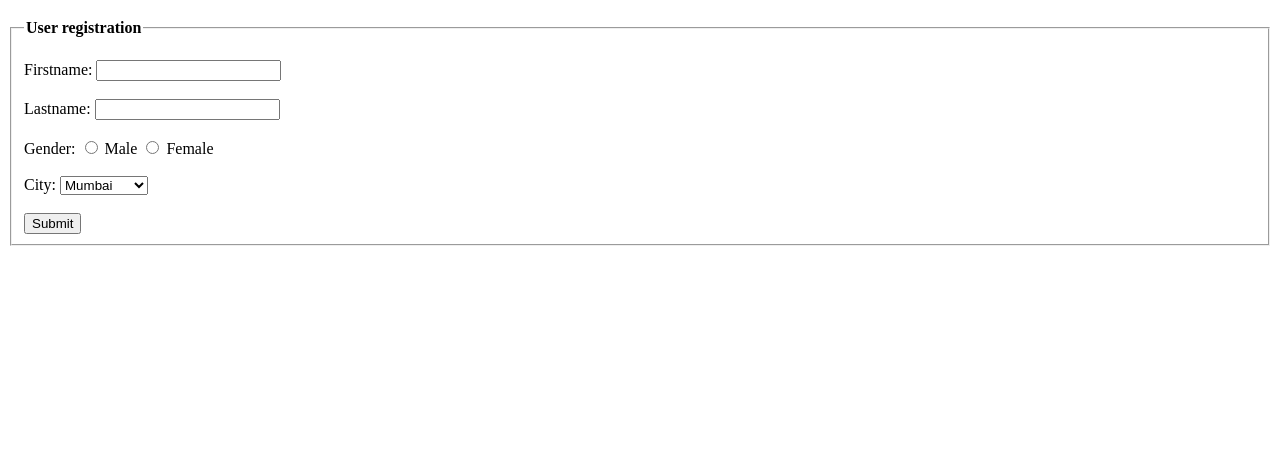
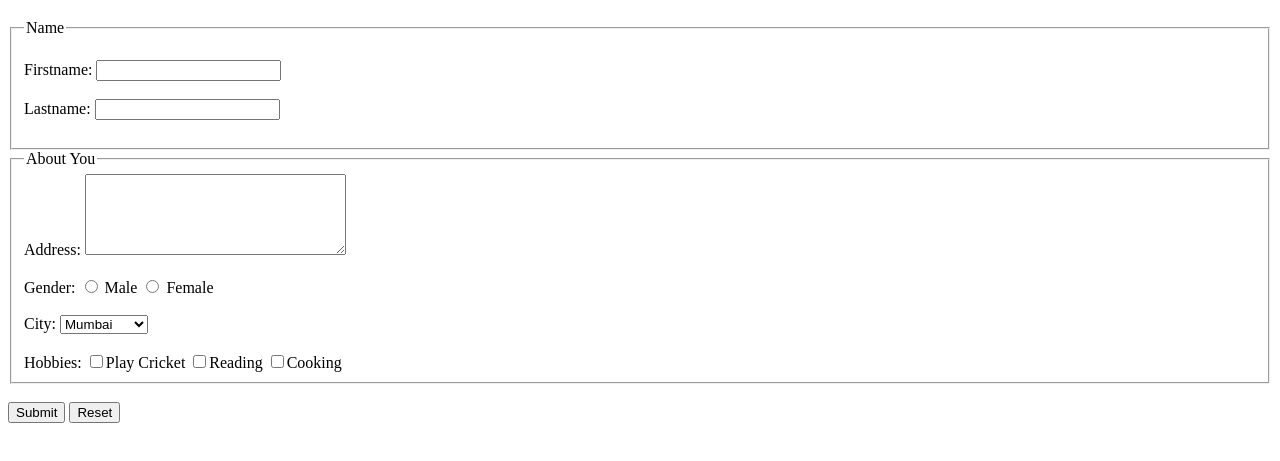
Before and after one commit to venu-RAW/forms, a plain HTML site: page index.html in a window 1280 px wide. Shown: the part 61-522 px from the top of the page. Drawn offline with Linux system fonts and the light colour scheme.

Commit message:
seperated with textfields

```diff
--- a/index.html
+++ b/index.html
@@ -20,7 +20,7 @@
 		<h1>Registration Form</h1>
 		<form action="">
 			<fieldset>
-				<legend><strong>User registration</strong></legend>
+				<legend>Name</legend>
 				<br />
 				<label for="firstname">Firstname:</label>
 				<input type="text" id="firstname" />
@@ -30,6 +30,13 @@
 				<input type="text" id="lastname" />
 				<br />
 				<br />
+			</fieldset>
+			<fieldset>
+				<label>Address:</label>
+				<textarea cols="30" rows="5"></textarea>
+				<br />
+				<br />
+				<legend>About You</legend>
 				<label>Gender:</label>
 				<input type="radio" name="gender" id="male" value="male" />
 				<label for="male">Male</label>
@@ -47,8 +54,14 @@
 				</select>
 				<br />
 				<br />
-				<button type="submit">Submit</button>
+				<label>Hobbies:</label>
+				<input type="checkbox" name="playcricket" />Play Cricket
+				<input type="checkbox" name="reading" />Reading
+				<input type="checkbox" name="cooking" />Cooking
 			</fieldset>
+			<br />
+			<button type="submit">Submit</button>
+			<button type="reset">Reset</button>
 		</form>
 	</body>
 </html>
```
